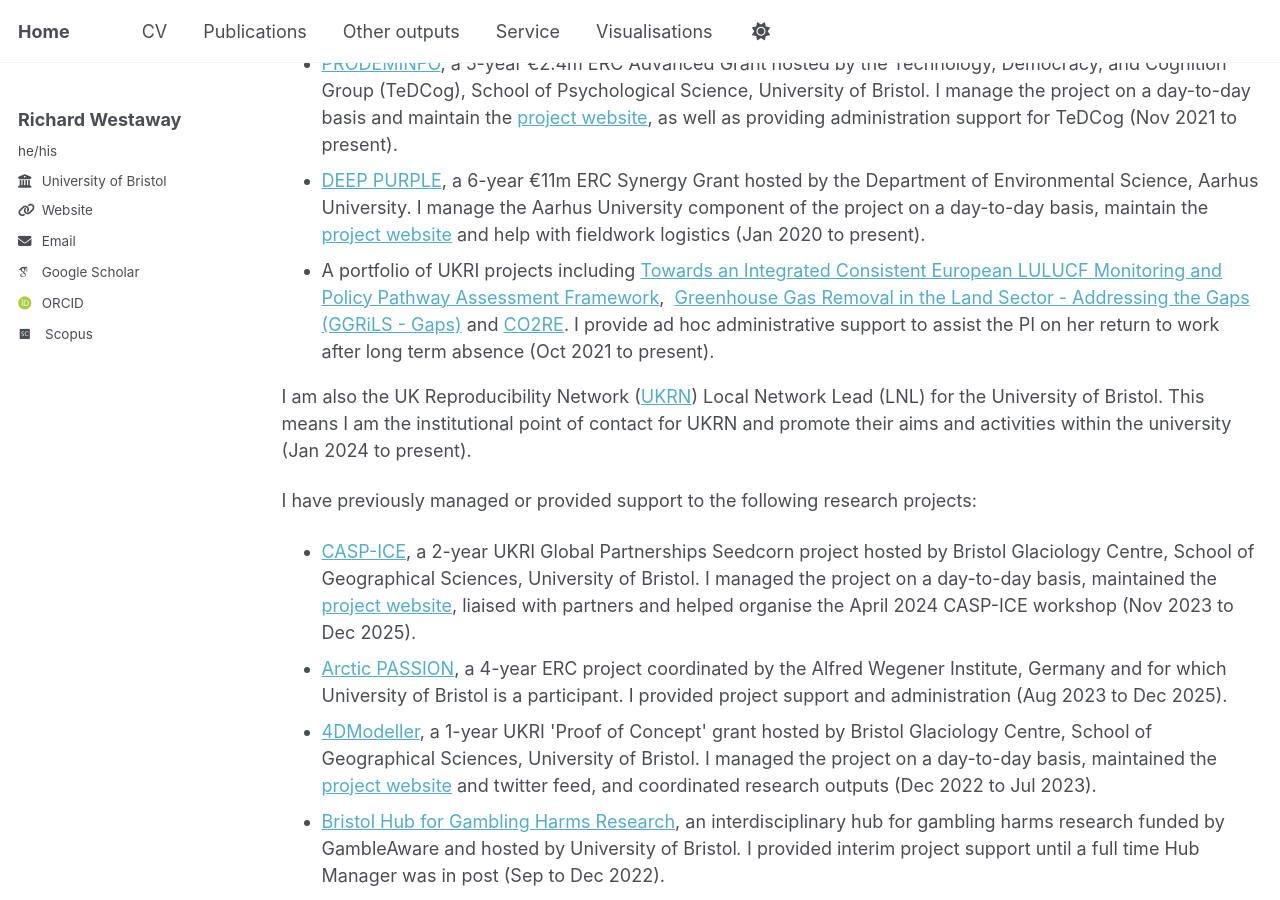
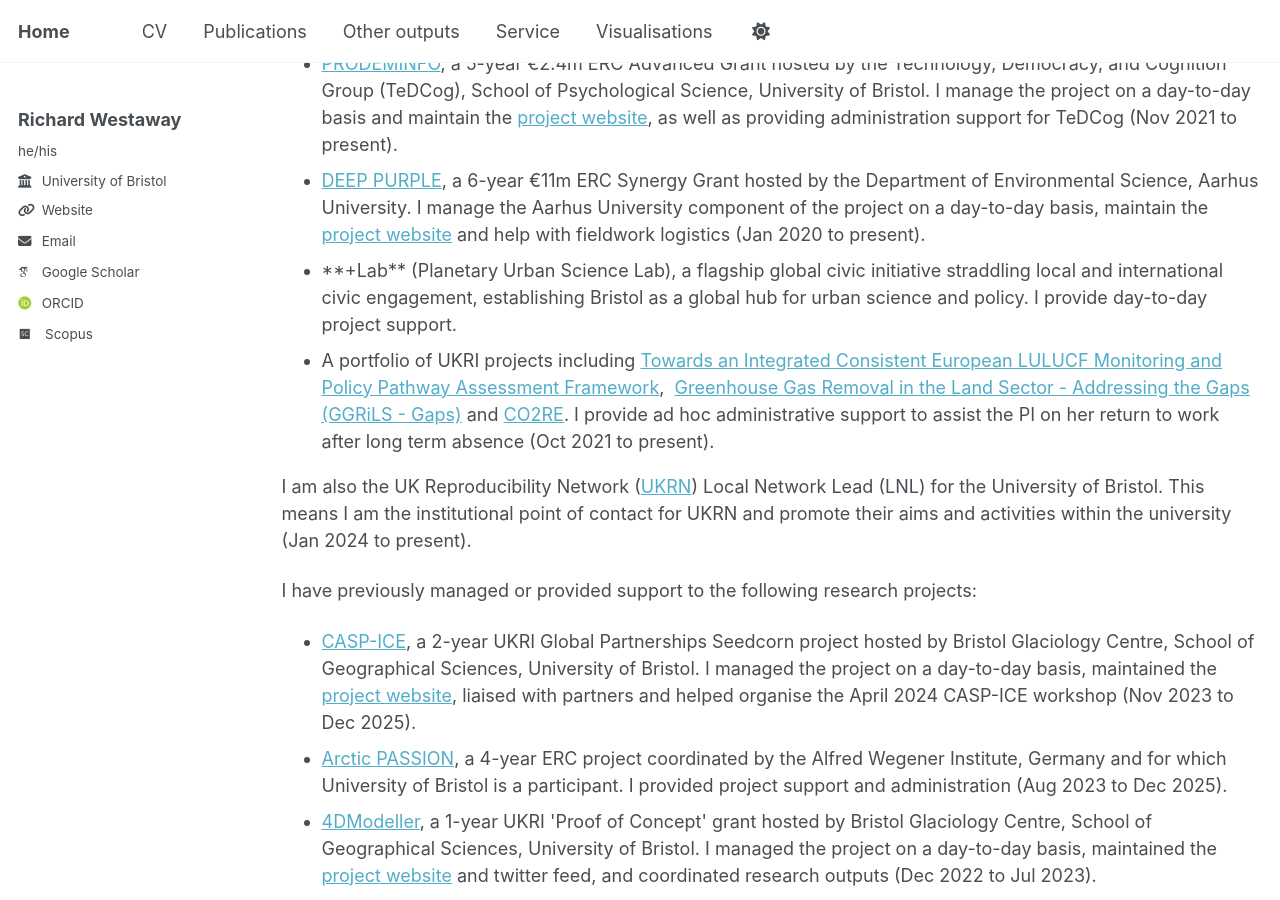
Before and after one commit to richardwestaway/richardwestaway.github.io, a Jekyll site: the page built from _pages/cv.html, in a window 1280 px wide and 900 px high, scrolled down 320 px. Built offline with Jekyll 4.4.1, drawn with Linux system fonts in a browser that asks for light colours; some web fonts are replaced.

Commit message:
Update cv.html

```diff
--- a/_pages/cv.html
+++ b/_pages/cv.html
@@ -20,7 +20,7 @@ redirect_from:
 
 <li><a href="https://richardwestaway.wordpress.com/deep-purple/">DEEP PURPLE</a>, a 6-year €11m ERC Synergy Grant hosted by the Department of Environmental Science, Aarhus University. I manage the Aarhus University component of the project on a day-to-day basis, maintain the <a href="https://www.deeppurple-ercsyg.eu" target="_blank" rel="noopener">project website</a> and help with fieldwork logistics (Jan 2020 to present).</li>
 
-<!--<li>**+Lab** (Planetary Urban Science Lab), a flagship global civic initiative straddling local and international civic engagement, establishing Bristol as a global hub for urban science and policy. I provide day-to-day project support.</li>-->
+<li>**+Lab** (Planetary Urban Science Lab), a flagship global civic initiative straddling local and international civic engagement, establishing Bristol as a global hub for urban science and policy. I provide day-to-day project support.</li>
 
 <li>A portfolio of UKRI projects including <a href="https://cordis.europa.eu/project/id/101056907" target="_blank" rel="noopener">Towards an Integrated Consistent European LULUCF Monitoring and Policy Pathway Assessment Framework</a>,  <a href="https://gtr.ukri.org/projects?ref=NE/P019765/1" target="_blank" rel="noopener">Greenhouse Gas Removal in the Land Sector - Addressing the Gaps (GGRiLS - Gaps)</a> and <a href="https://co2re.org/" target="_blank" rel="noopener">CO2RE</a>. I provide ad hoc administrative support to assist the PI on her return to work after long term absence (Oct 2021 to present).</li>
 </ul>
```
